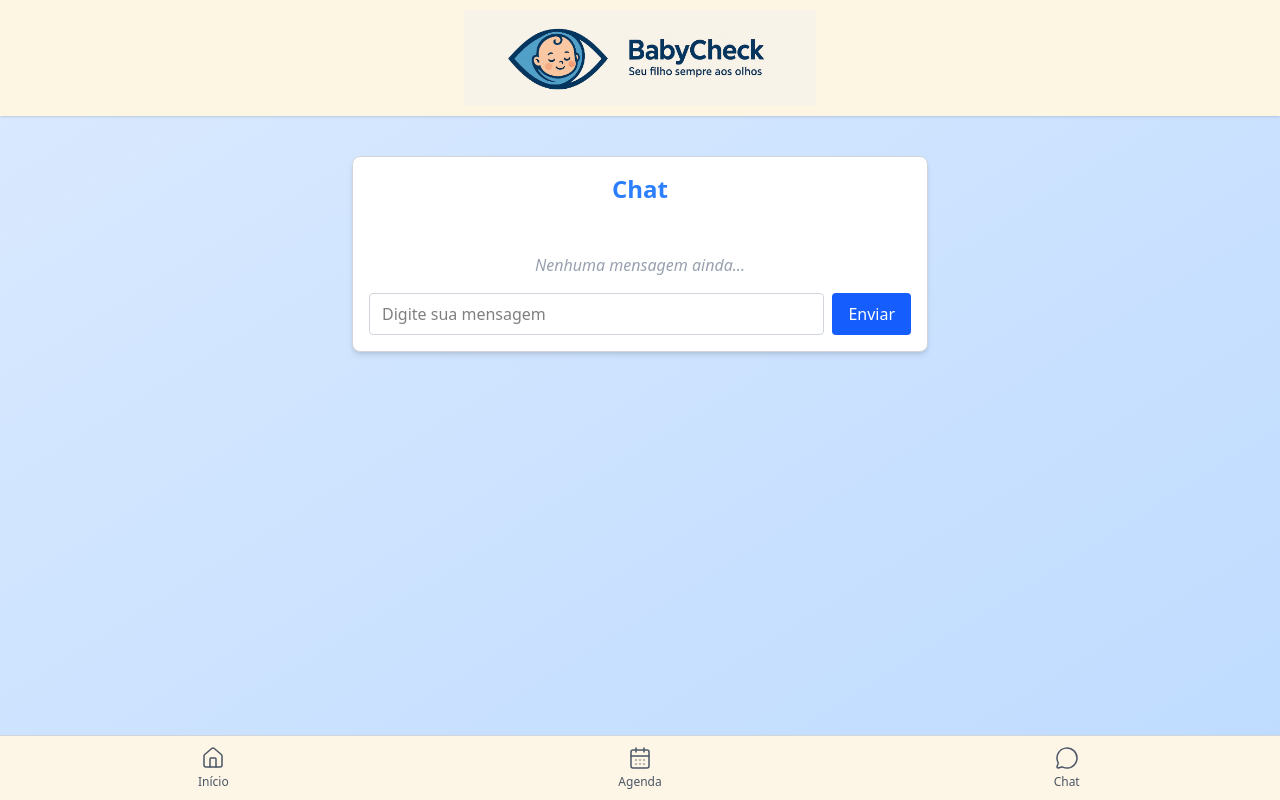
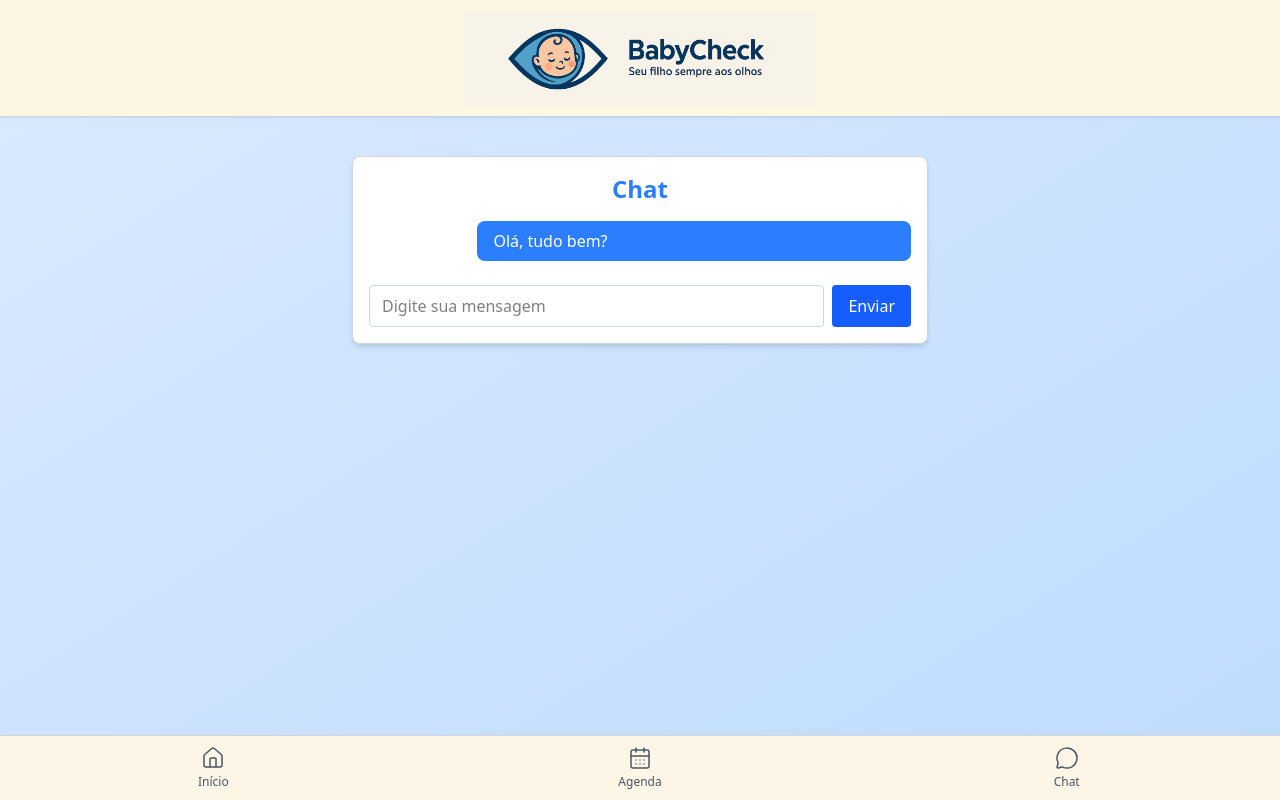
Before and after one commit to viniciushoffmannr/Projeto-Facul-Maicon-Empreendedorismo, a React (Vite) app: page /monitoramento in a window 1280 px wide. Built offline with nearby package versions, Linux system fonts and the light colour scheme.

Commit message:
chore: update chat

```diff
--- a/src/pages/Monitoramento.tsx
+++ b/src/pages/Monitoramento.tsx
@@ -1,13 +1,16 @@
 import React, { useState } from "react";
 
-const Monitoramento = () => {
-  const [messages, setMessages] = useState<string[]>([]);
+const Chat = () => {
+  const [messages, setMessages] = useState<
+    { text: string; sender: "outro" | "eu" }[]
+  >([{ text: "Olá, tudo bem?", sender: "outro" }]);
+
   const [input, setInput] = useState("");
 
   const handleSend = () => {
     const trimmed = input.trim();
     if (trimmed) {
-      setMessages((prev) => [...prev, trimmed]);
+      setMessages((prev) => [...prev, { text: trimmed, sender: "eu" }]);
       setInput("");
     }
   };
@@ -21,10 +24,10 @@ const Monitoramento = () => {
   return (
     <div className="mt-10 px-4">
       <div className="flex flex-col flex-grow border border-gray-300 rounded-lg bg-white shadow-md p-4 max-w-xl mx-auto">
-        {/* Título opcional */}
-        <h2 className="text-2xl font-semibold text-blue-500 text-center mb-4">Chat</h2>
+        <h2 className="text-2xl font-semibold text-blue-500 text-center mb-4">
+          Chat
+        </h2>
 
-        {/* Área de mensagens */}
         <div className="flex-grow overflow-y-auto mb-4 max-h-72">
           {messages.length === 0 ? (
             <p className="text-gray-400 italic text-center mt-8">
@@ -34,15 +37,18 @@ const Monitoramento = () => {
             messages.map((msg, idx) => (
               <div
                 key={idx}
-                className="bg-blue-100 text-blue-900 rounded-lg px-3 py-2 mb-2 max-w-[80%] break-words"
+                className={`px-4 py-2 mb-2 max-w-[80%] rounded-lg break-words ${
+                  msg.sender === "eu"
+                    ? "bg-gray-100 text-gray-800 self-start"
+                    : "bg-blue-500 text-white ml-auto"
+                }`}
               >
-                {msg}
+                {msg.text}
               </div>
             ))
           )}
         </div>
 
-        {/* Campo de digitação */}
         <div className="flex gap-2">
           <input
             type="text"
@@ -64,4 +70,4 @@ const Monitoramento = () => {
   );
 };
 
-export default Monitoramento;
+export default Chat;
```
